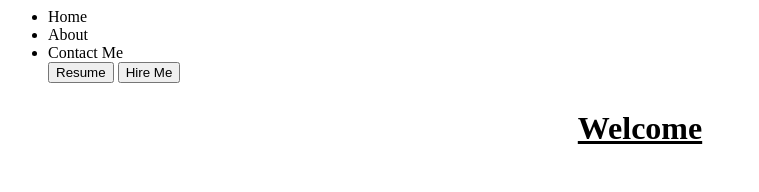
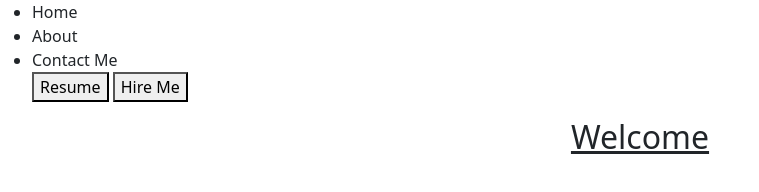
Before and after one commit to Kapanshya-Swaba/Welcome, a plain HTML site: page index.html in a window 1280 px wide. Shown: the whole page, without its empty margins (0-759 px from the left). Drawn offline with Linux system fonts and the light colour scheme.

Commit message:
Update index.html
Corrected link to CSS file path and added the class ".nav-item" to the navigation items on the list

```diff
--- a/index.html
+++ b/index.html
@@ -3,7 +3,10 @@
   <html>
     <head>
       <title>Portfolio</title>
-      <link rel="Styelsheet" href="/css/main.css">
+      <link rel="Styelsheet" href="/css/DefaultCSS/main.css">
+      <link rel="Styleheet" href="/css/bootstrap.css">
+      <link rel="Stylesheet" href="/css/bootstrap.min.css">
+
     </head>
 
 
@@ -16,11 +19,11 @@
       -->
         <nav>
             <ul>
-              <li>Home</li>
-              <li>About</li>
-              <li>Contact Me</li>
-              <button>Resume</button>
-              <button>Hire Me</button>
+              <li class="nav-item">Home</li>
+              <li class ="nav-item">About</li>
+              <li class="nav-item">Contact Me</li>
+              <button class="nav-item btn-danger">Resume</button>
+              <button class="nav-item btn-danger" >Hire Me</button>
             </ul>
 
         </nav>
```
